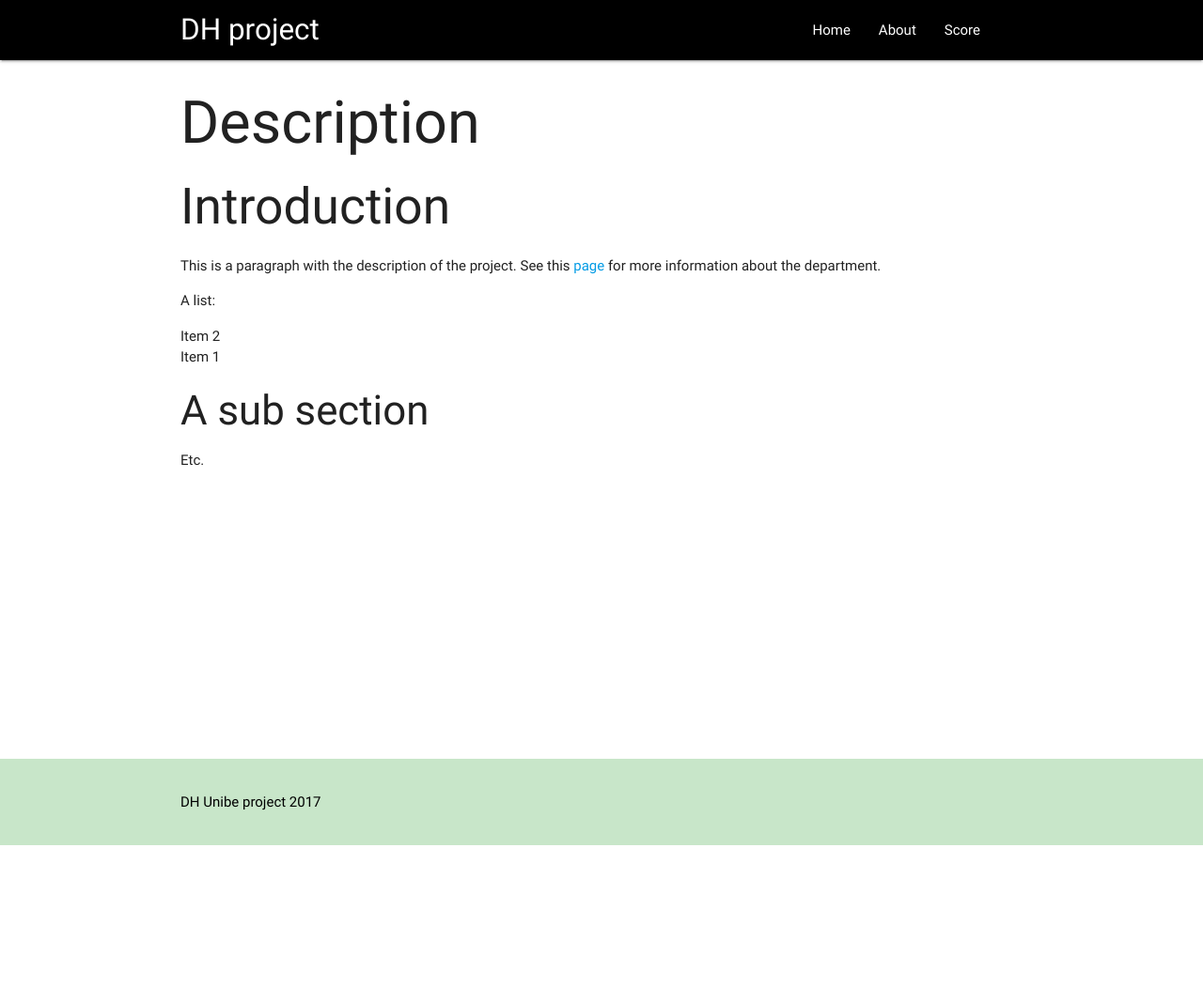
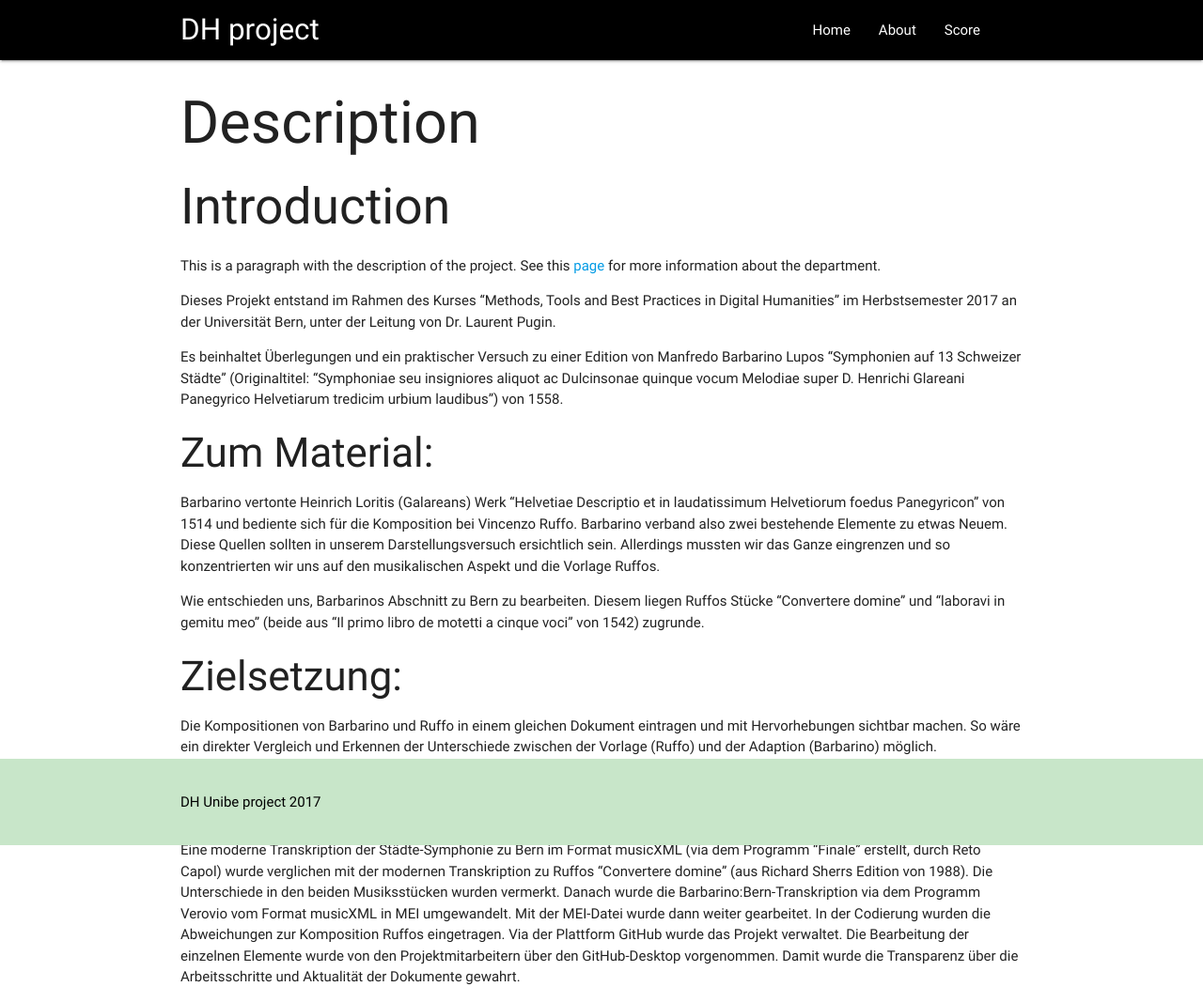
Before and after one commit to raemaelae/barbarino-digital, a Jekyll site: the page built from about.md, in a window 1280 px wide. Shown: the whole page at 94% size. Built offline with Jekyll 4.4.1, drawn with Linux system fonts in a browser that asks for light colours; nearby versions of some CDN libraries; a script that is not in the unit is left out; before the commit the page ends 900 px from its top, so only the background shows below that.

Commit message:
Update about.md

```diff
--- a/about.md
+++ b/about.md
@@ -9,11 +9,17 @@ title: About
 
 This is a paragraph with the description of the project. See this [page](http://dh.unibe.ch) for more information about the department.
 
-A list:
+Dieses Projekt entstand im Rahmen des Kurses "Methods, Tools and Best Practices in Digital Humanities" im Herbstsemester 2017 an der Universität Bern, unter der Leitung von Dr. Laurent Pugin.
 
-* Item 2
-* Item 1
+Es beinhaltet Überlegungen und ein praktischer Versuch zu einer Edition von Manfredo Barbarino Lupos "Symphonien auf 13 Schweizer Städte" (Originaltitel: "Symphoniae seu insigniores aliquot ac Dulcinsonae quinque vocum Melodiae super D. Henrichi Glareani Panegyrico Helvetiarum tredicim urbium laudibus") von 1558.
 
-### A sub section
+### Zum Material:
+Barbarino vertonte Heinrich Loritis (Galareans) Werk "Helvetiae Descriptio et in laudatissimum Helvetiorum foedus Panegyricon" von 1514 und bediente sich für die Komposition bei Vincenzo Ruffo. Barbarino verband also zwei bestehende Elemente zu etwas Neuem. Diese Quellen sollten in unserem Darstellungsversuch ersichtlich sein. Allerdings mussten wir das Ganze eingrenzen und so konzentrierten wir uns auf den musikalischen Aspekt und die Vorlage Ruffos.
 
-Etc.
+Wie entschieden uns, Barbarinos Abschnitt zu Bern zu bearbeiten. Diesem liegen Ruffos Stücke "Convertere domine" und "laboravi in gemitu meo" (beide aus "Il primo libro de motetti a cinque voci" von 1542) zugrunde.
+
+### Zielsetzung:
+Die Kompositionen von Barbarino und Ruffo in einem gleichen Dokument eintragen und mit Hervorhebungen sichtbar machen. So wäre ein direkter Vergleich und Erkennen der Unterschiede zwischen der Vorlage (Ruffo) und der Adaption (Barbarino) möglich.
+
+### Vorgehen:
+Eine moderne Transkription der Städte-Symphonie zu Bern im Format musicXML (via dem Programm "Finale" erstellt, durch Reto Capol) wurde verglichen mit der modernen Transkription zu Ruffos "Convertere domine" (aus Richard Sherrs Edition von 1988). Die Unterschiede in den beiden Musiksstücken wurden vermerkt. Danach wurde die Barbarino:Bern-Transkription via dem Programm Verovio vom Format musicXML in MEI umgewandelt. Mit der MEI-Datei wurde dann weiter gearbeitet. In der Codierung wurden die Abweichungen zur Komposition Ruffos eingetragen. Via der Plattform GitHub wurde das Projekt verwaltet. Die Bearbeitung der einzelnen Elemente wurde von den Projektmitarbeitern über den GitHub-Desktop vorgenommen. Damit wurde die Transparenz über die Arbeitsschritte und Aktualität der Dokumente gewahrt.
```
